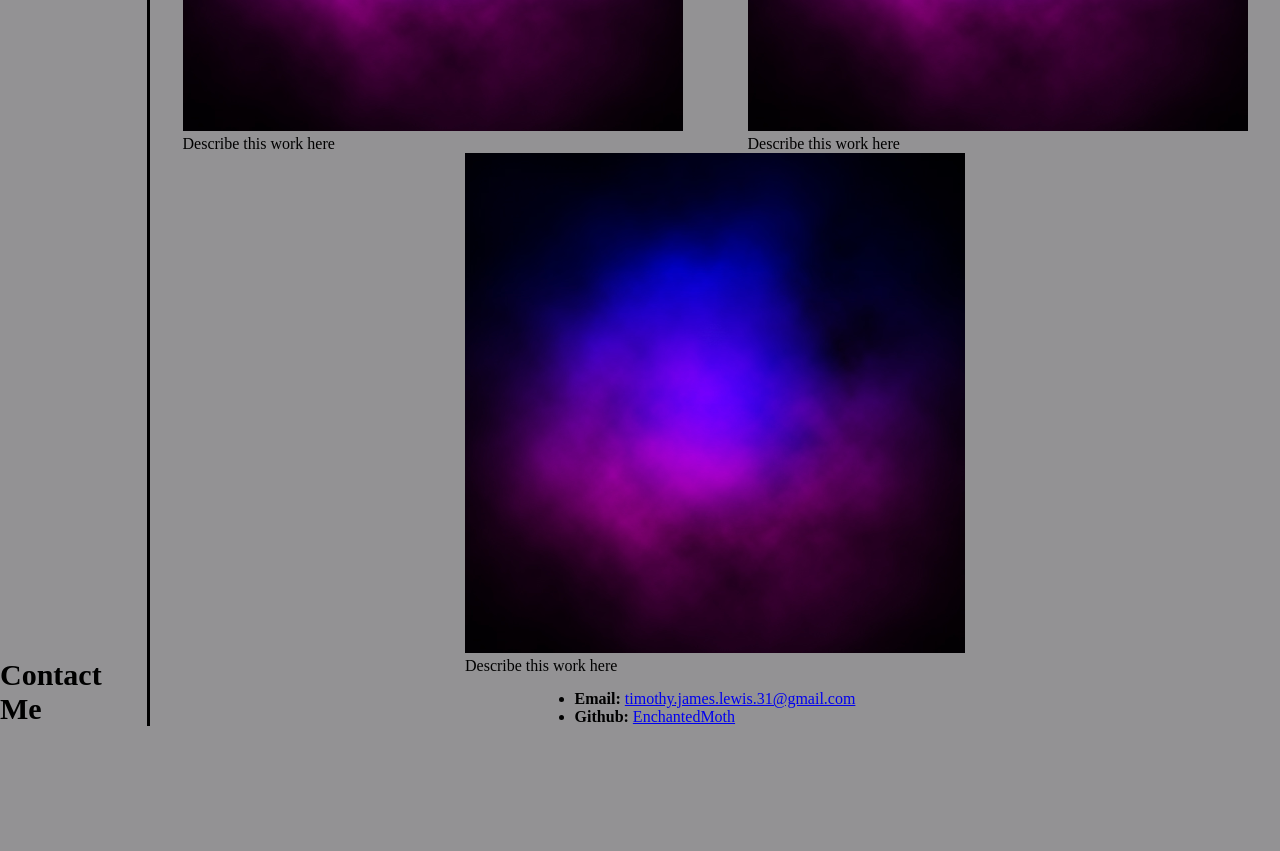
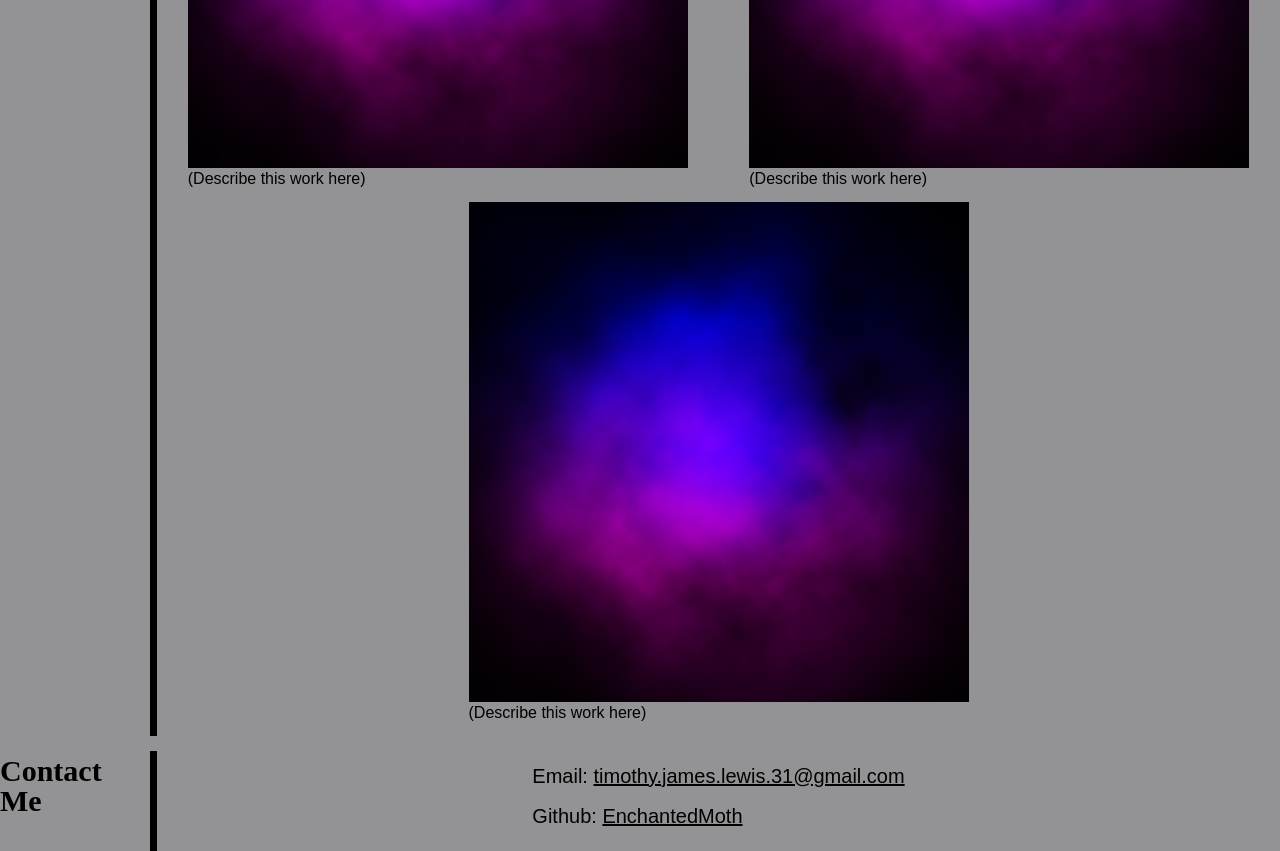
Before and after one commit to EnchantedMoth/TLewis-Portfolio, a plain HTML site: page index.html in a window 1280 px wide. Shown: the part 1520-2371 px from the top of the page. Before the commit the page ends 2246 px from the top, so only its background shows below. Drawn offline with Linux system fonts and the light colour scheme; a web font is replaced by a local one.

Commit message:
Made tweaks to the css including, changing the border, changing the font in the main content of the page, spacing above images, and adjusting sidebar <h> element placements. In the html I added psuedo elements  to the nav bar and the sections, fixed the anchor on the email, changed the main project image to a gif of the website, and added an anchor to the main project image to direct the user to the website.

```diff
--- /dev/null
+++ b/assets/css/reset.css
@@ -0,0 +1,48 @@
+/* http://meyerweb.com/eric/tools/css/reset/
+   v2.0 | 20110126
+   License: none (public domain)
+*/
+
+html, body, div, span, applet, object, iframe,
+h1, h2, h3, h4, h5, h6, p, blockquote, pre,
+a, abbr, acronym, address, big, cite, code,
+del, dfn, em, img, ins, kbd, q, s, samp,
+small, strike, strong, sub, sup, tt, var,
+b, u, i, center,
+dl, dt, dd, ol, ul, li,
+fieldset, form, label, legend,
+table, caption, tbody, tfoot, thead, tr, th, td,
+article, aside, canvas, details, embed,
+figure, figcaption, footer, header, hgroup,
+menu, nav, output, ruby, section, summary,
+time, mark, audio, video {
+	margin: 0;
+	padding: 0;
+	border: 0;
+	font-size: 100%;
+	font: inherit;
+	vertical-align: baseline;
+}
+/* HTML5 display-role reset for older browsers */
+article, aside, details, figcaption, figure,
+footer, header, hgroup, menu, nav, section {
+	display: block;
+}
+body {
+	line-height: 1;
+}
+ol, ul {
+	list-style: none;
+}
+blockquote, q {
+	quotes: none;
+}
+blockquote:before, blockquote:after,
+q:before, q:after {
+	content: '';
+	content: none;
+}
+table {
+	border-collapse: collapse;
+	border-spacing: 0;
+}
--- a/assets/css/style.css
+++ b/assets/css/style.css
@@ -6,6 +6,7 @@
 :root {
     --dark: black;
     --light: white;
+
 }
 
 body {
@@ -56,60 +57,68 @@ header li{
     text-decoration: underline;
 }
 
-main {
+a{
+    color: var(--light);
+}
+
+/* main {
 
 }
+
+aside{
+
+} */
 
 .container{
     display: flex;
     display: wrap;
 }
 
-
-aside{
-
+.AboutMe {
+    align-items: center;
+    width: 100%;
+    font-family: sans-serif, serif;
+    border-left: 7px solid var(--dark);
 }
 
-
-
-.AboutMe {
-    align-items: center;
-
-}
-
-main section article {
+/* main section article {
 
 }
 
 main section div{
 
-}
+} */
 .MyWork {
     display: flex;
     justify-content: space-around;
     align-items: center;
     align-content: center;
     flex-wrap: wrap;
+    margin-top: 15px;
     padding-top: 15px;
     padding-bottom: 15px;
+    width: 100%;
+    border-left: 7px solid var(--dark);
+    font-family: sans-serif, serif;
 }
 .main-project {
     padding-left: 16.5%;
-    justify-content: space-around;
     align-items: center;
     align-content: center;
     min-width: 100%;
 }
 
-.main-project img {
+.MyWork img {
+    margin-top: 15px;
+}
 
-}
 h2, h4 {
     margin-top: 10px;
     font-family: 'Fredericka the Great', serif;
     color: var(--dark);
     font-size: 30px;
-
+    font-weight: 600;
+    padding-bottom: 35px;
 }
 
 h3 {
@@ -119,6 +128,7 @@ h3 {
     font-family: 'Fredericka the Great', serif;
     color: var(--dark);
     font-size: 30px;
+    font-weight: 600;
 }
 
 
@@ -132,12 +142,11 @@ main section div{
 
  }
 
-/* How can I make a right border all the way down the page? */
+
 .sidebar {
     display: flex;
     flex-direction: column;
     width: 150px;
-    border-right: 3px solid var(--dark);
     justify-content: space-between;
 }
 
@@ -150,3 +159,27 @@ main section div{
     flex-direction: column;
     padding-top: 15px;
 }
+.contactMe {
+    margin-top: 15px;
+    width: 100%;
+    min-height: 100px;
+    border-left: 7px solid var(--dark);
+}
+
+.contactList {
+    display: flex;
+    flex-direction: row;
+    justify-content: space-evenly;
+    padding-top: 15px;
+    font-family: sans-serif, serif;
+}
+
+.contactList a{
+    color: var(--dark);
+}
+
+div ul{
+
+    list-style: none;
+    font-size: 20px;
+}
--- a/index.html
+++ b/index.html
@@ -4,6 +4,7 @@
     <meta charset="UTF-8">
     <meta name="viewport" content="width=device-width, initial-scale=1.0">
     <title>TLewis Portfolio</title>
+    <link rel="stylesheet" href="/assets/css/reset.css"/>
     <link rel="stylesheet" href="./assets/css/style.css"/>
     <link rel="preconnect" href="https://fonts.googleapis.com">
     <link rel="preconnect" href="https://fonts.gstatic.com" crossorigin>
@@ -14,10 +15,10 @@
         <h1>Tim<span class="lewis">Lewis</span></h1>
         <nav>
             <ul>
-                <li>About Me</li>
-                <li>Work</li>
-                <li>Contact Me</li>
-                <li>Resume</li>
+                <li><a href="#about">About Me</a></li>
+                <li><a href="#work">Work</a></li>
+                <li><a href="#contact">Contact Me</a></li>
+                <li><a href="#">Resume</a></li>
             </ul>
         </nav>
     </header>
@@ -37,7 +38,7 @@
 
         </div>
         <div class="content">
-            <section class="AboutMe">
+            <section id="about" class="AboutMe">
 
 
                 <!-- about me goes here -->
@@ -47,40 +48,39 @@
                     </div>
 
             </section>
-        <div class="sidebar">
 
-
-        </div>
             <section >
 
 
 
-                <div class="MyWork">
+                <div id="work" class="MyWork">
                     <aside class=>
                         <h3>My Work</h3>
                     </aside>
 
                     <!-- work goes here -->
                     <article class=main-project>
+                        <a href="https://enchantedmoth.github.io/horiseon-accesability-update/">
                         <img src="assets/images/Horiseon.gif" alt="placholder of a cloud"
                         width="80%" height="80%">
-                        <p>Describe this work here
+                        </a>
+                        <p>First class project where we had the goal of adding accesability to the code.
                         </p>
                     </article>
 
                     <article>
                         <img src="./assets/images/500x500-placeholder-img.jpg" alt="placholder of a cloud">
-                        <p>Describe this work here</p>
+                        <p>(Describe this work here)</p>
                     </article>
 
                     <article>
                         <img src="./assets/images/500x500-placeholder-img.jpg" alt="placholder of a cloud">
-                        <p>Describe this work here</p>
+                        <p>(Describe this work here)</p>
                     </article>
 
                     <article>
                         <img src="./assets/images/500x500-placeholder-img.jpg" alt="placholder of a cloud">
-                        <p>Describe this work here</p>
+                        <p>(Describe this work here)</p>
                     </article>
 
                 </div>
@@ -90,14 +90,14 @@
 
             <!-- contact me goes here -->
 
-            <section>
+            <section id="contact" class="contactMe">
 
 
 
-                <div>
+                <div class="contactList">
                     <ul>
-                        <li id="email"><strong>Email:</strong> <a href="timothy.james.lewis.31@gmail.com">timothy.james.lewis.31@gmail.com</a></li>
-
+                        <li id="email"><strong>Email:</strong> <a href="mailto:timothy.james.lewis.31@gmail.com">timothy.james.lewis.31@gmail.com</a></li>
+                        <br>
                         <li id="github"><strong>Github:</strong> <a href="https://github.com/EnchantedMoth">EnchantedMoth</a></li>
                     </ul>
                 </div>
```
